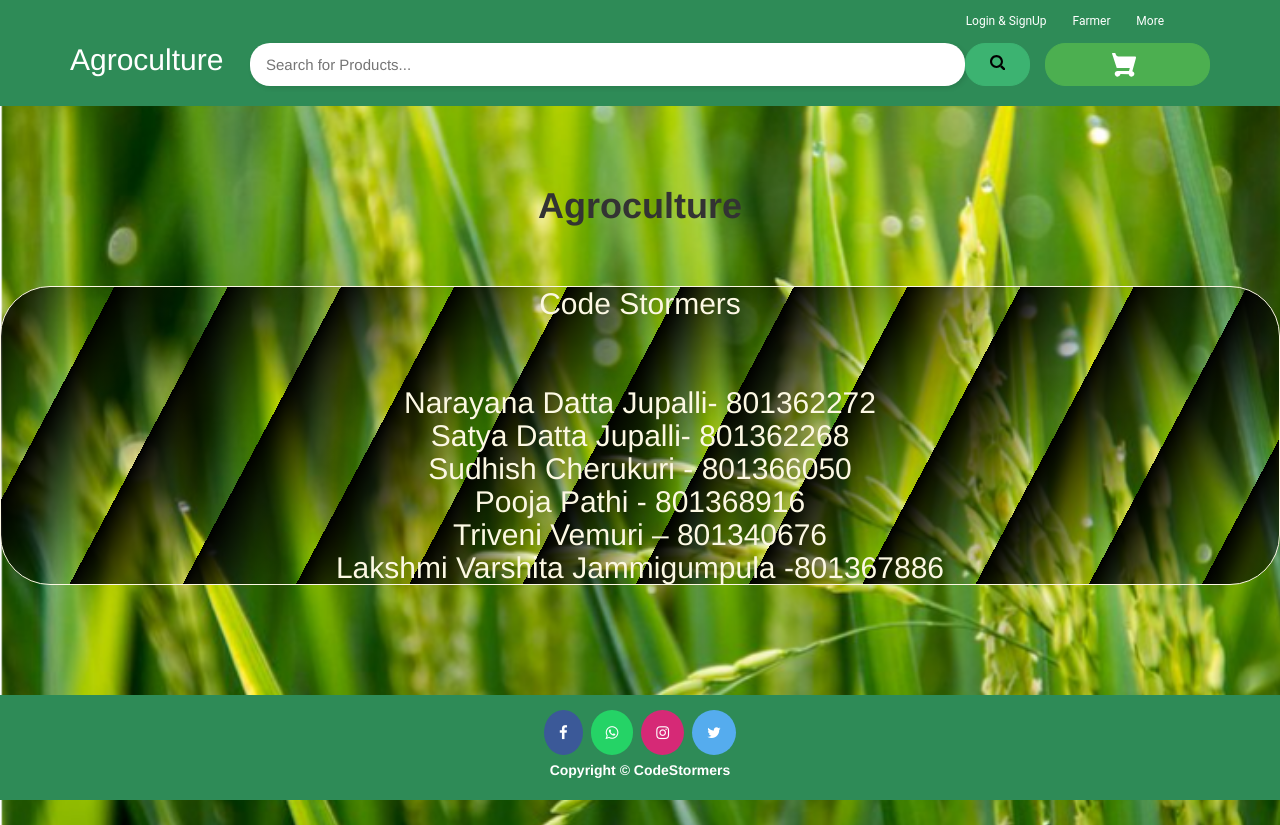
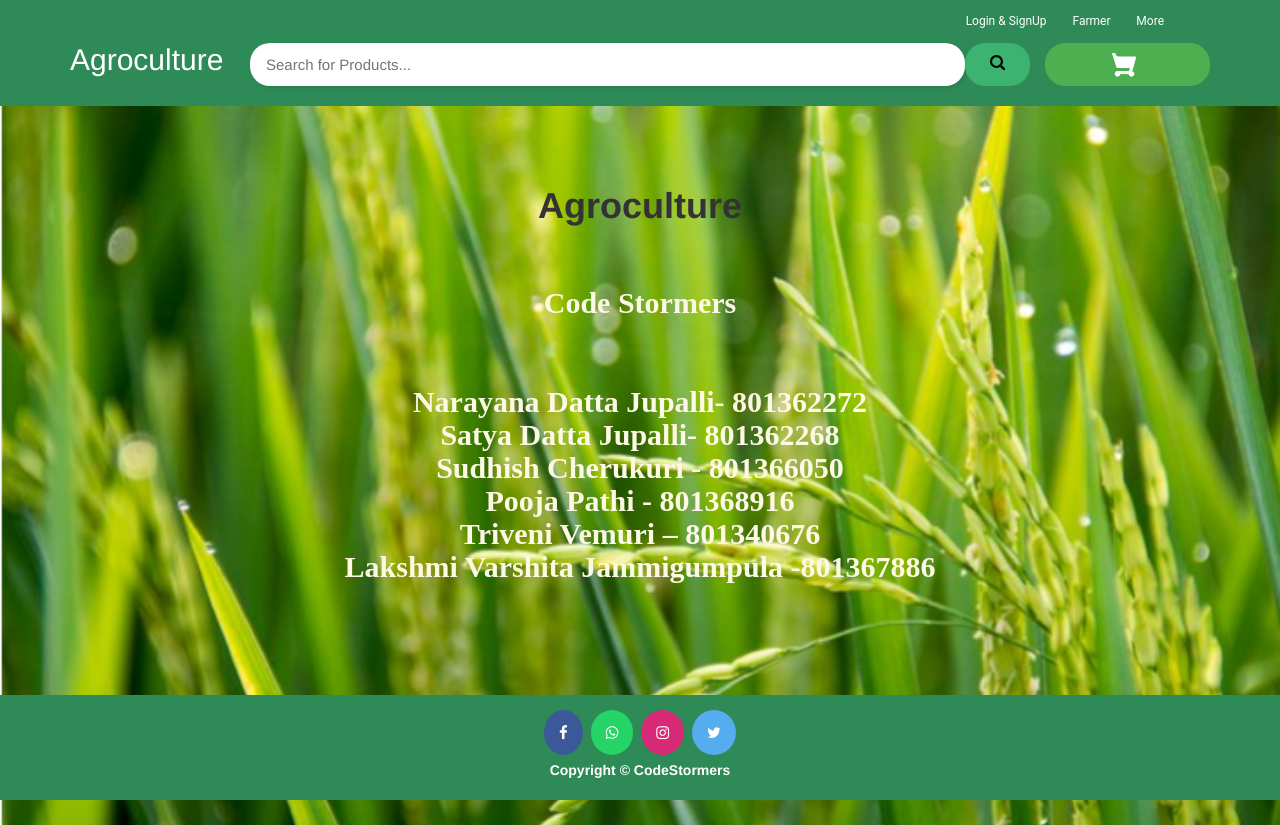
Before and after one commit to ppathi3/agroculture, a Django app: page /aboutus in a window 1280 px wide. Shown: the top 825 px of the page. Run offline with Django 3.2, Linux system fonts and the light colour scheme; some libraries are stand-ins or nearby versions.

Commit message:
Changed about uspage background

```diff
--- a/templates/ecom/aboutus.html
+++ b/templates/ecom/aboutus.html
@@ -176,11 +176,9 @@
 #team {
     font-size: 30px;
     display: block;
+    font-weight: 600;
+    font-family: fangsong;
     color: #fcf8e3;
-    border: 1px solid;
-    width: 100%;
-    border-radius: 50px;
-    background: repeating-linear-gradient(118deg, black, transparent 100px);
 }
   </style>
 </head>
```
